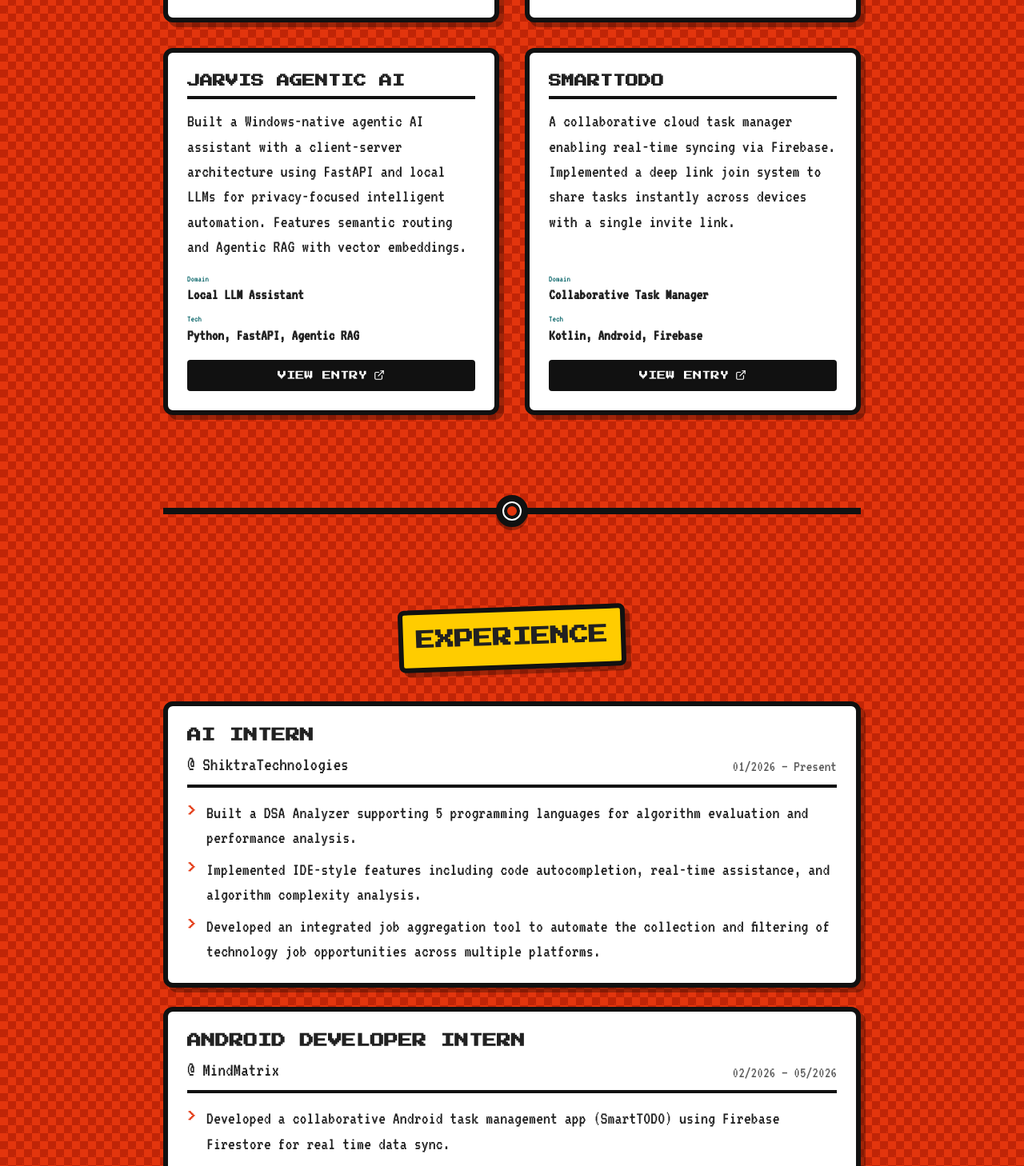
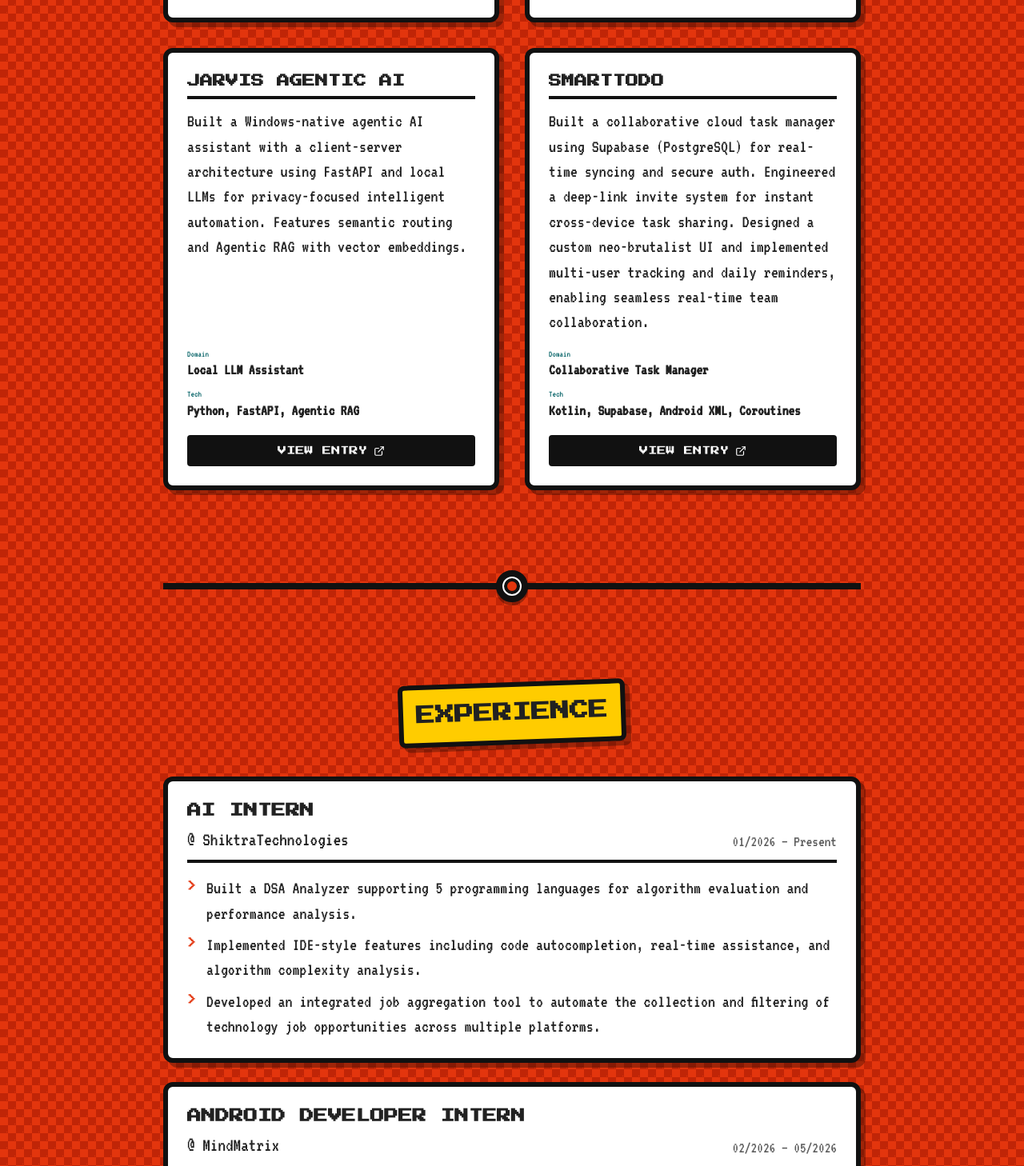
Before and after one commit to Bimal-Prakash/portfolio, a Next.js app: page / in a window 1280 px wide. Shown: the part 2023-3481 px from the top of the page at 80% size. Built offline with nearby package versions, Linux system fonts and the light colour scheme.

Commit message:
feat: create initial portfolio page with dynamic API-inspired terminal UI and project documentation

```diff
--- a/app/page.tsx
+++ b/app/page.tsx
@@ -36,7 +36,7 @@ const experienceData = [
     role: "Android Developer Intern",
     date: "02/2026 — 05/2026",
     points: [
-      "Developed a collaborative Android task management app (SmartTODO) using Firebase Firestore for real time data sync.",
+      "Developed a collaborative Android task management app (SmartTODO) using Supabase (PostgreSQL) for real-time data sync and secure auth.",
       "Implemented deep link based task sharing, real-time updates and automated reminder scheduling.",
       "Gained practical experience in Android app development, cloud services integration and scalable mobile application workflows."
     ],
@@ -71,8 +71,8 @@ const projectsData = [
   {
     title: "SmartTODO",
     subtitle: "Collaborative Task Manager",
-    stack: "Kotlin, Android, Firebase",
-    summary: "A collaborative cloud task manager enabling real-time syncing via Firebase. Implemented a deep link join system to share tasks instantly across devices with a single invite link.",
+    stack: "Kotlin, Supabase, Android XML, Coroutines",
+    summary: "Built a collaborative cloud task manager using Supabase (PostgreSQL) for real-time syncing and secure auth. Engineered a deep-link invite system for instant cross-device task sharing. Designed a custom neo-brutalist UI and implemented multi-user tracking and daily reminders, enabling seamless real-time team collaboration.",
     href: "https://github.com/Bimal-Prakash/SmartTODO",
     year: "2025"
   }
@@ -82,7 +82,7 @@ const skillsData = {
   architectures: ["Agentic AI", "Microservices", "Event-Driven", "Client-Server"],
   languages: ["Python", "TypeScript", "Kotlin", "Java"],
   frameworks: ["React", "Next.js", "FastAPI", "Android Jetpack"],
-  infrastructure: ["Firebase", "PostgreSQL", "WebSockets", "Local LLMs"]
+  infrastructure: ["Supabase", "Firebase", "PostgreSQL", "WebSockets", "Local LLMs"]
 };
 
 const emailUrl = "https://mail.google.com/mail/?view=cm&fs=1&to=bimalpb123@gmail.com";
```
